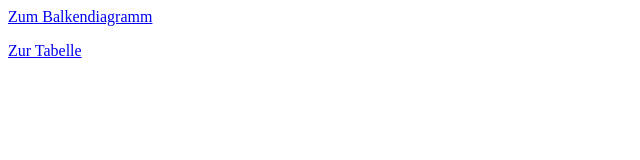
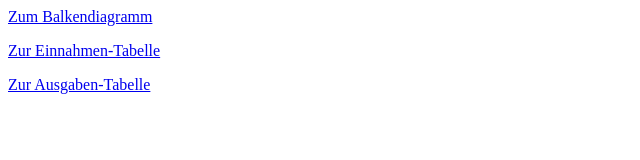
Before and after one commit to RedMaster0815/Sommerpraktikum2025_G3, a plain HTML site: page index.html in a window 1280 px wide. Shown: the whole page, without its empty margins (0-640 px from the left). Drawn offline with Linux system fonts and the light colour scheme.

Commit message:
ausgaben-/einnahmentabelle verlinkung

```diff
--- a/index.html
+++ b/index.html
@@ -6,6 +6,7 @@
 </head>
 <body>
 <p><a href="Balkendiagramm.html">Zum Balkendiagramm</a></p>
-<p><a href="Tabelle.html">Zur Tabelle</a></p>
+<p><a href="Einnahmen-Tabelle.html">Zur Einnahmen-Tabelle</a></p>
+<p><a href="Ausgaben-Tabelle.html">Zur Ausgaben-Tabelle</a></p>
 </body>
 </html>
```
